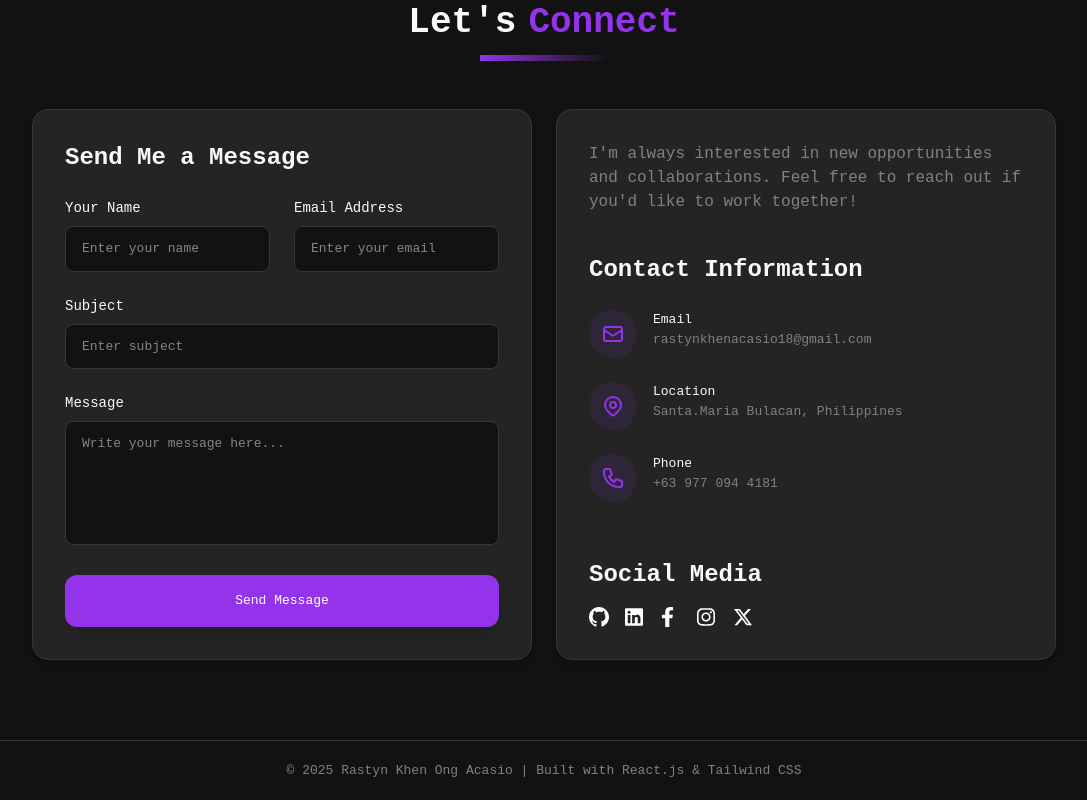
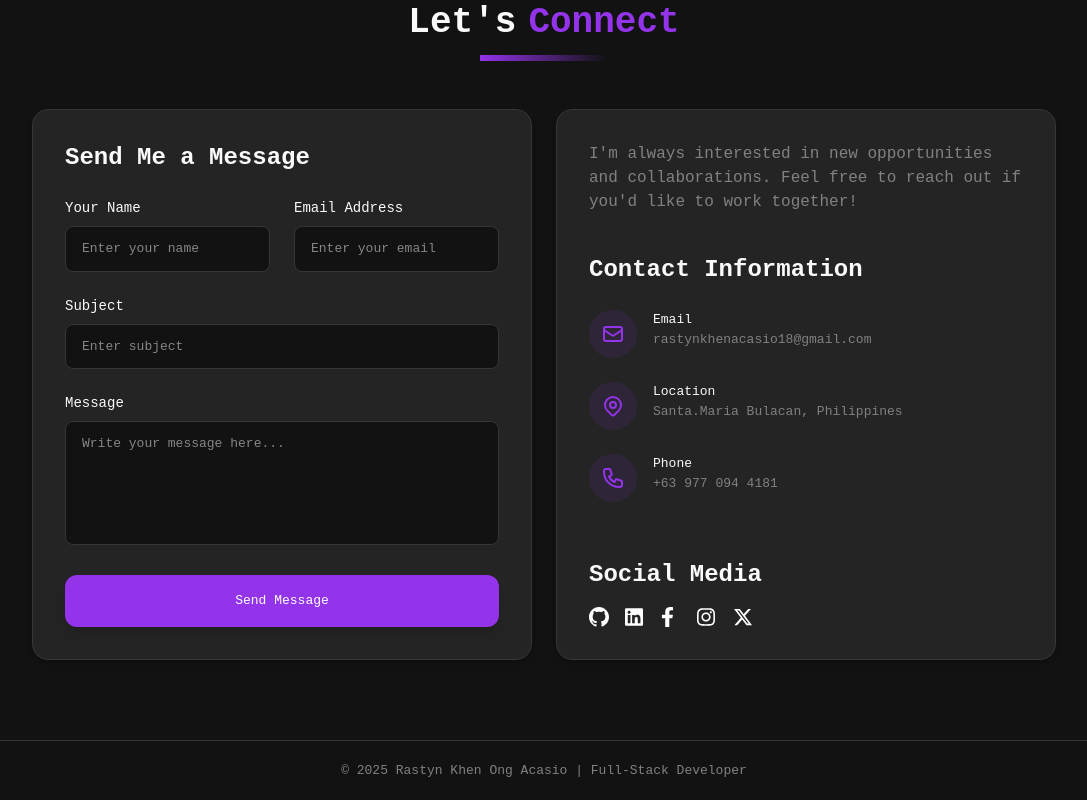
Before and after one commit to rastynkhen18/rastynkhen-portfolio, a React (Vite) app: page /contact in a window 1280 px wide. Shown: the part 3741-4541 px from the top of the page, without its empty margins (96-1183 px from the left). Built offline with nearby package versions, Linux system fonts and the light colour scheme.

Commit message:
Merge Updates

```diff
--- a/src/components/Footer.jsx
+++ b/src/components/Footer.jsx
@@ -7,7 +7,7 @@ const Footer = () => {
                 <div className="container mx-auto px-4">
                     <div className="flex flex-col md:flex-row justify-center items-center">
                         <p className="text-[var(--text-gray)] text-center md:text-right flex items-center gap-2">
-                            © 2025 Rastyn Khen Ong Acasio | Built with React.js & Tailwind CSS
+                            © 2025 Rastyn Khen Ong Acasio | Full-Stack Developer
                         </p>
                     </div>
                 </div>
```
